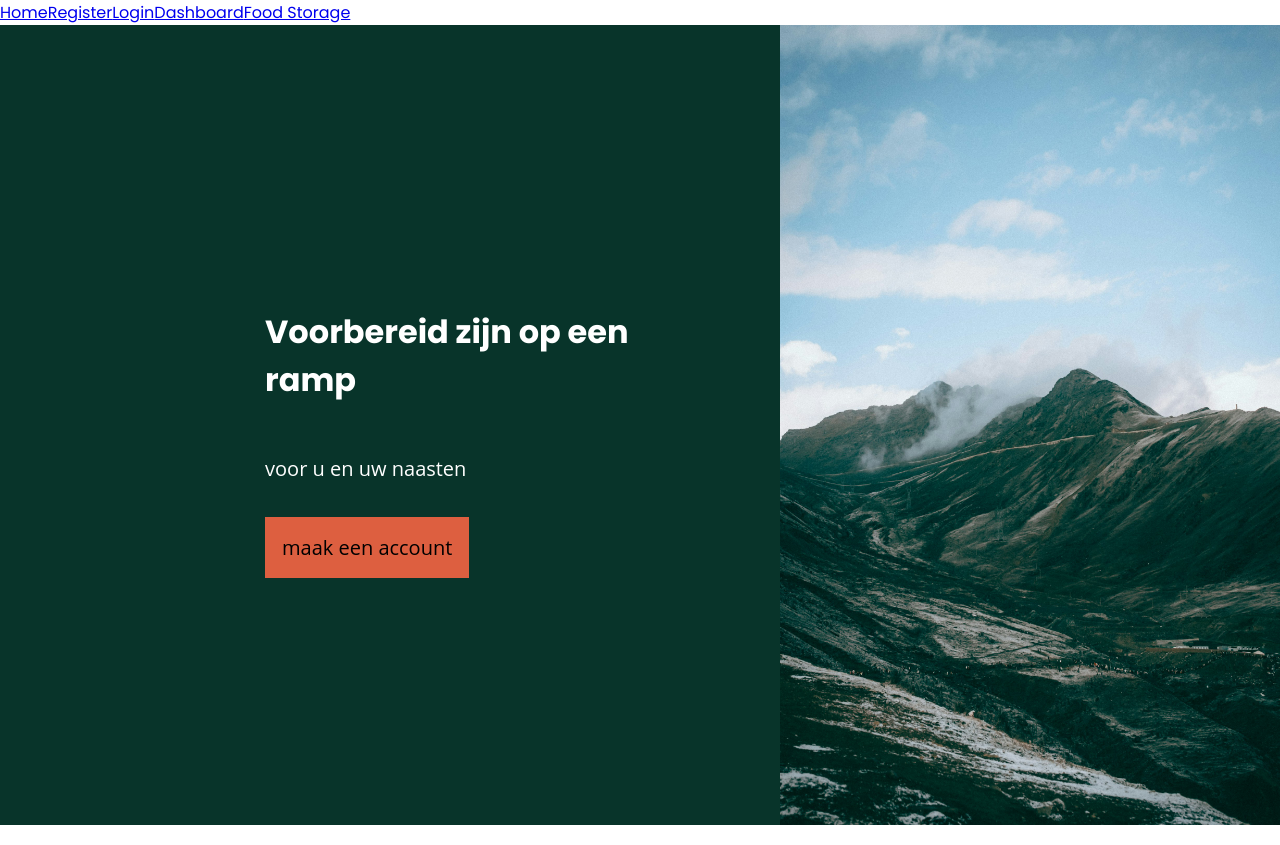
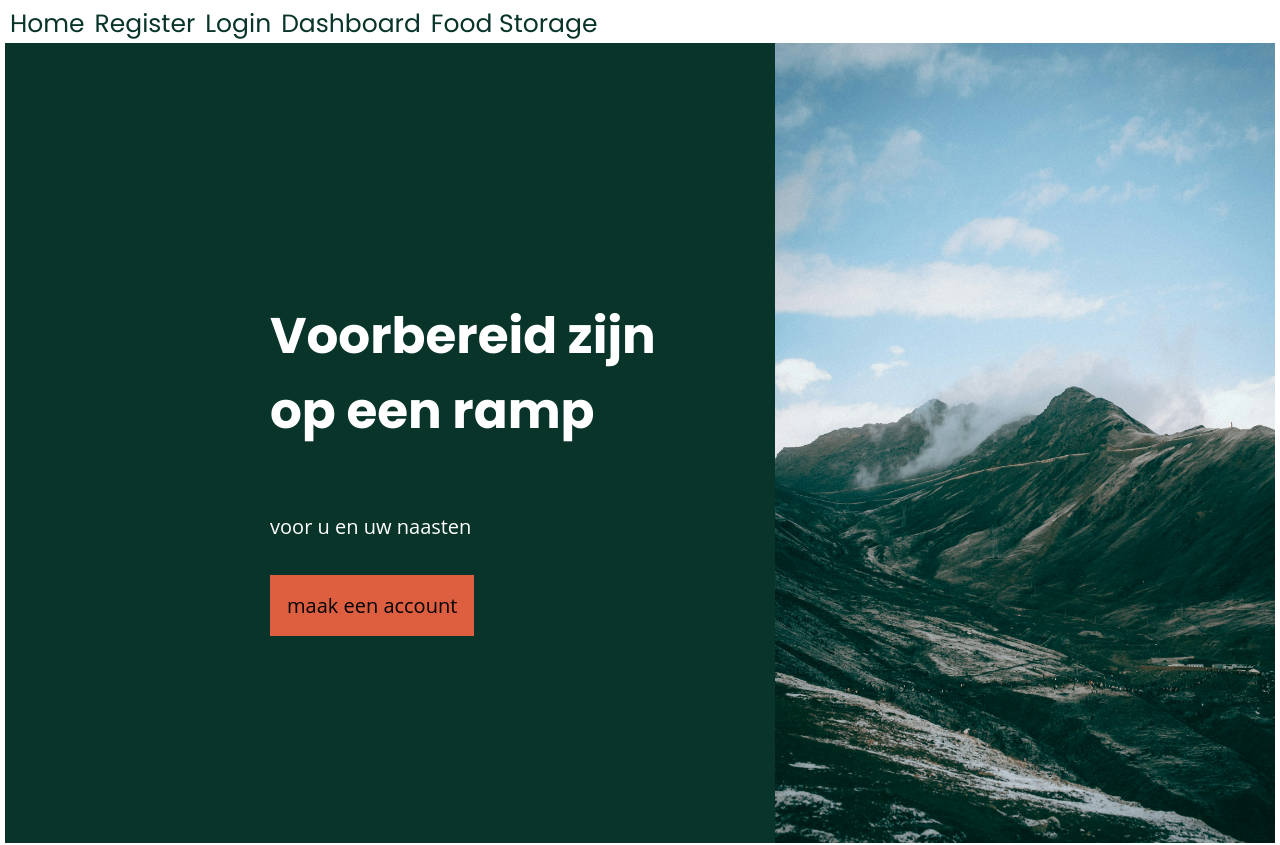
Before and after one commit to Lisa-CtrlShiftZ/App_FrontEnd_Project, an Angular app: page / in a window 1280 px wide. Shown: the top 845 px of the page. Built offline with nearby package versions, Linux system fonts and the light colour scheme.

Commit message:
add css to header

```diff
--- a/src/app/app.component.css
+++ b/src/app/app.component.css
@@ -0,0 +1,25 @@
+:root {
+    --green: #08342a;
+    --red: #dd5f40;
+    --white:  #ffffff;
+}
+
+a {
+    padding: 5px;
+    text-decoration: none;
+    width: 100%;
+    color: #08342a;
+
+}
+
+a:hover {
+    text-decoration-line: underline;
+}
+
+.header {
+    padding: 5px;
+    text-align: left;
+    font-size: 25px;
+    font-family: Poppins;
+    margin-bottom: 50px;
+}
--- a/src/app/app.component.html
+++ b/src/app/app.component.html
@@ -1,6 +1,7 @@
 
+
+<div class="header">
   <router-outlet>
-
     <nav>
       <a routerLink="/">Home</a>
       <a routerLink="/register">Register</a>
@@ -11,5 +12,5 @@
       <a routerLink="/food-storage">Food Storage</a>
 
     </nav>
-
   </router-outlet>
+</div>
```
Lines whose indentation alone changed are shown as unchanged.
